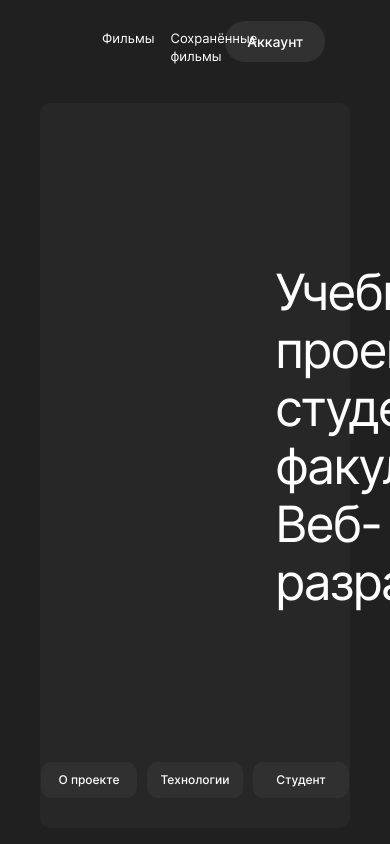
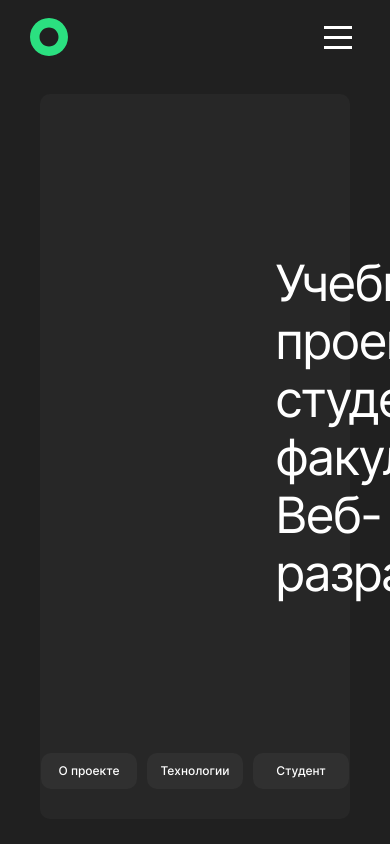
Before and after one commit to BuyanauskasAA/movies-explorer-frontend, a React (Create React App) app: page / in a window 390 px wide. Shown: the top 844 px of the page. Built offline with nearby package versions, Linux system fonts and the light colour scheme.

Commit message:
feat: сверстать header для 768px

```diff
--- a/src/components/Header/Header.css
+++ b/src/components/Header/Header.css
@@ -1,13 +1,13 @@
 .header {
   display: flex;
   justify-content: space-between;
+  align-items: center;
   padding: 18px 70px;
 }
 
 .header__auth {
   display: flex;
   gap: 30px;
-  padding: 3px 0;
   font-weight: 500;
   font-size: 12px;
   line-height: 16px;
@@ -36,3 +36,24 @@
 .header__link_type_signin:hover {
   opacity: 0.8;
 }
+
+.header__navigation-button {
+  display: none;
+  width: 28px;
+  height: 28px;
+  margin-right: 8px;
+  padding: 0;
+  border: 0;
+  background-color: inherit;
+  background: center / contain no-repeat url(../../images/svg/navigation-button.svg);
+}
+
+@media (max-width: 768px) {
+  .header {
+    padding: 18px 30px;
+  }
+
+  .header__navigation-button {
+    display: block;
+  }
+}
--- a/src/components/Header/Header.js
+++ b/src/components/Header/Header.js
@@ -14,6 +14,7 @@ function Header() {
       {loggedIn ? (
         <>
           <Navigation />
+          <button className="header__navigation-button"></button>
         </>
       ) : (
         <div className="header__auth">
--- a/src/components/Navigation/Navigation.css
+++ b/src/components/Navigation/Navigation.css
@@ -7,10 +7,11 @@
 .navigation__list {
   display: flex;
   justify-content: center;
+  align-items: center;
   flex: 1 1 auto;
   gap: 16px;
   margin: 0;
-  padding: 11px 0 0;
+  padding: 0;
   list-style: none;
   translate: 32px;
 }
@@ -41,7 +42,6 @@
   display: flex;
   justify-content: center;
   align-items: center;
-  margin: 3px 0;
   padding: 8px 22px;
   border-radius: 20px;
   background-color: #313131;
@@ -53,3 +53,9 @@
 .navigation__link_type_account:hover {
   opacity: 0.8;
 }
+
+@media (max-width: 768px) {
+  .navigation {
+    display: none;
+  }
+}
```
Also changed, not shown: src/images/svg/navigation-button.svg (added).
